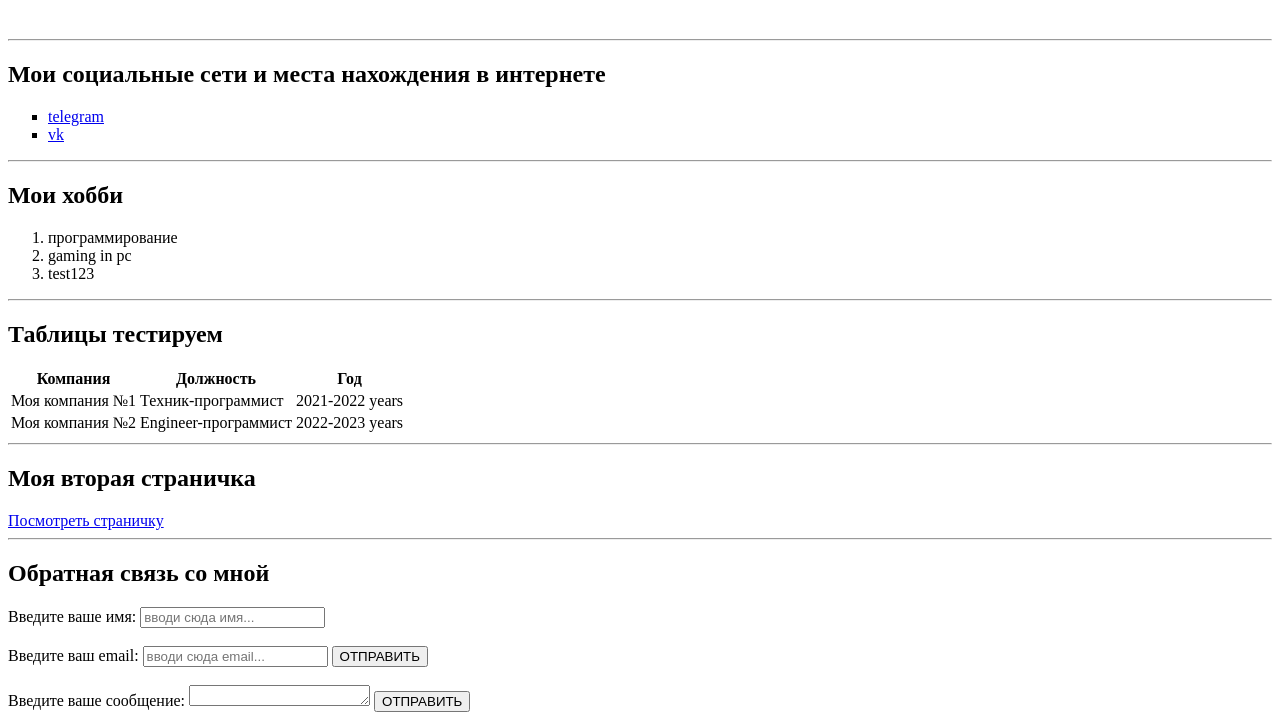
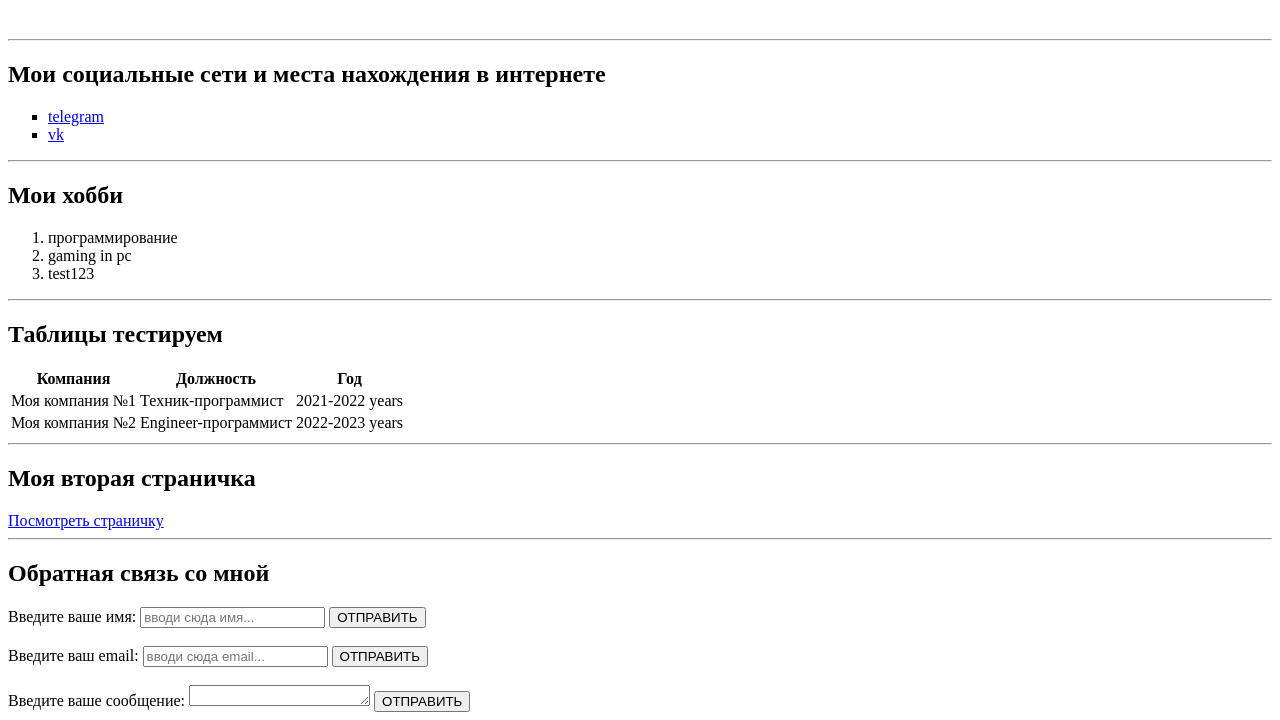
Before and after one commit to olegaim/testingmyskills, a plain HTML site: page index.html in a window 1280 px wide. Shown: the part 187-907 px from the top of the page. Drawn offline with Linux system fonts and the light colour scheme.

Commit message:
Add files via upload

```diff
--- a/index.html
+++ b/index.html
@@ -75,6 +75,7 @@
     <form action="/">
         <label for="name">Введите ваше имя:</label>
         <input type="text" id="name" placeholder="вводи сюда имя...">
+        <input type="submit" value="ОТПРАВИТЬ">
         <br>
         <br>
         <label for="email">Введите ваш email:</label>
```
